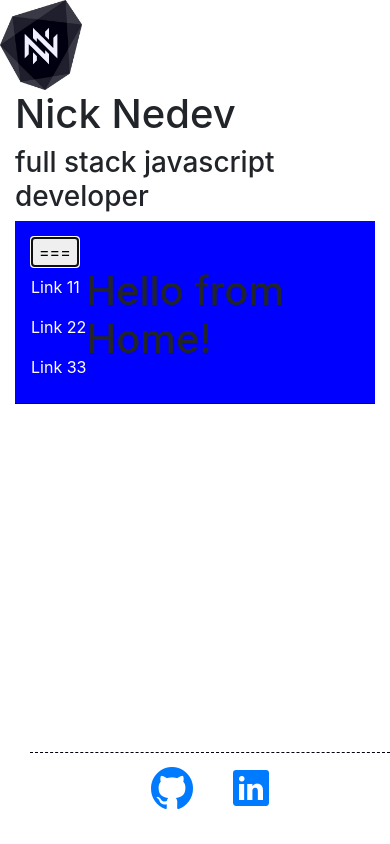
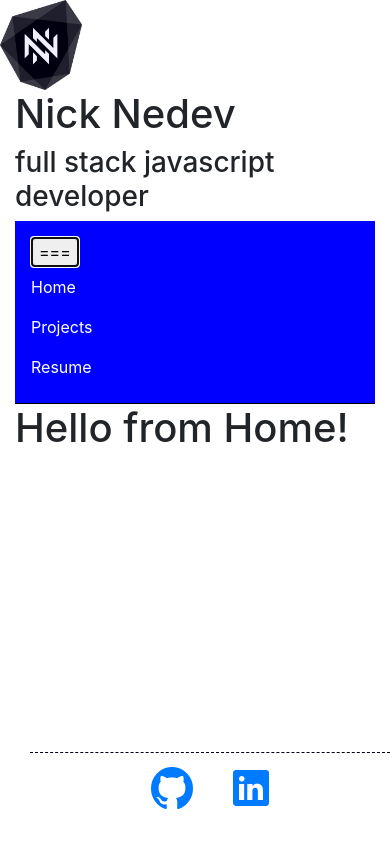
Before and after one commit to nnedevn/nicknedev.com-react, a React (Create React App) app: page / in a window 390 px wide. Both pictures are taken after a click on the button "===". Built offline with nearby package versions, Linux system fonts and the light colour scheme.

Commit message:
Fixes the non-working mobile navbar

```diff
--- a/src/components/Navigation.js
+++ b/src/components/Navigation.js
@@ -1,12 +1,11 @@
 import React, { Component } from "react";
-import { Route, Link, BrowserRouter as Router } from "react-router-dom";
+import { Route, Link} from "react-router-dom";
 
 import Home from "./Home";
 import Projects from "./Projects";
 
 class Navigation extends Component {
   burgerToggle = e => {
-    e.preventDefault();
     let linksEl = document.querySelector(".narrow-links");
     if (linksEl.style.display === "block") {
       linksEl.style.display = "none";
@@ -17,7 +16,8 @@ class Navigation extends Component {
 
   render() {
     return (
-      <Router>
+      <div>
+
         <nav>
           <div className="nav-wide">
             <div className="wide-div">
@@ -32,23 +32,21 @@ class Navigation extends Component {
             </button>
             <div className="narrow-links">
               <Link to="/" onClick={this.burgerToggle}>
-                Link 11
+                Home
               </Link>
               <Link to="/projects" onClick={this.burgerToggle}>
-                Link 22
+                Projects
               </Link>
               <Link to="#" onClick={this.burgerToggle}>
-                Link 33
+                Resume
               </Link>
             </div>
             <div />
           </div>
-
-          <Route exact path="/" component={Home} />
-            <Route exact path="/projects" component={Projects} />
         </nav>
-
-      </Router>
+        <Route exact path="/" component={Home} />
+        <Route exact path="/projects" component={Projects} />
+      </div>
     );
   }
 }
```
Also changed, not shown: src/index.js (+11 -12 lines).
